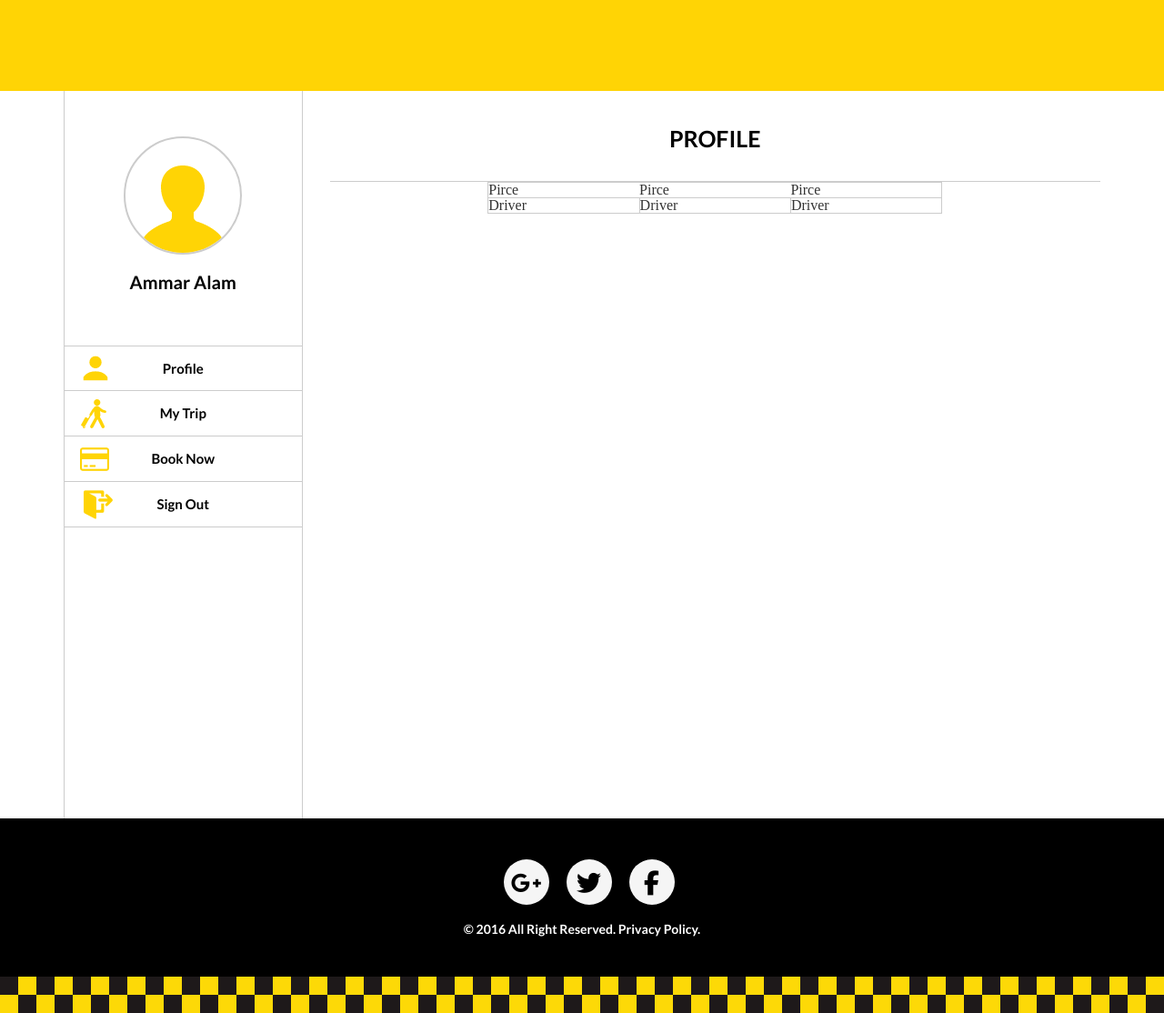
After one commit to shazaib/Project2016, a PHP site: page /account.php in a window 1280 px wide. The commit adds this page. Shown: the whole page at 91% size. Run offline with PHP 8.4, Linux system fonts and the light colour scheme; some libraries are stand-ins or nearby versions.

Commit message:
files updated

```diff
--- /dev/null
+++ b/account-side-bar.php
@@ -0,0 +1,16 @@
+
+	<div class="side-bar">
+		<div class="profile-img">
+			<img src="images/profile-img.png" style="margin-top:30px;">
+		</div>
+		<h1 class="profile-img-name">Ammar Alam</h1>
+
+		<button class="side-bar-btn btn-img-user">Profile</button>
+
+		<button class="side-bar-btn btn-img-trip" style="border-bottom:1px solid #ccc; border-top:none;">My Trip</button>
+
+		<button class="side-bar-btn btn-img-payment" style="border-bottom:1px solid #ccc; border-top:none;">Book Now</button>
+
+		<button class="side-bar-btn btn-img-signout" style="border-bottom:1px solid #ccc; border-top:none;">Sign Out</button>
+
+	</div>
--- /dev/null
+++ b/account.php
@@ -0,0 +1,198 @@
+<!DOCTYPE html>
+<html>
+<head>
+	<title>User Account</title>
+
+
+<!-- jQuery library -->
+<script src="https://ajax.googleapis.com/ajax/libs/jquery/1.12.2/jquery.min.js"></script>
+
+<!-- Latest compiled and minified Bootstrap CSS -->
+<link rel="stylesheet" href="http://maxcdn.bootstrapcdn.com/bootstrap/3.3.6/css/bootstrap.min.css">
+
+
+<!-- Latest compiled Bootstrap JavaScript -->
+<script src="http://maxcdn.bootstrapcdn.com/bootstrap/3.3.6/js/bootstrap.min.js"></script>
+
+<!-- Google font API -->
+<link href='https://fonts.googleapis.com/css?family=Lato:900italic' rel='stylesheet' type='text/css'>
+<link href='https://fonts.googleapis.com/css?family=Source+Sans+Pro:200' rel='stylesheet' type='text/css'>
+<link href='https://fonts.googleapis.com/css?family=Lato:700' rel='stylesheet' type='text/css'>
+
+<!-- Reset CSS -->
+<link rel="stylesheet" href="https://cdnjs.cloudflare.com/ajax/libs/meyer-reset/2.0/reset.min.css">
+
+<!-- Style sheet -->
+<link rel="stylesheet" type="text/css" href="style.css">
+
+<!-- Font Awesome -->
+<script src="https://use.fontawesome.com/4ab730f0d1.js"></script>
+
+<style type="text/css">
+
+header{
+	width: 100%;
+	height: 100px;
+	background-color: #ffd405;
+	/*margin-bottom: 50px;*/
+}
+
+#main-container{
+	width: 100%;
+	/*height: 800px;*/
+	/*background-color: green;*/
+}
+
+.side-bar{
+	/*width: 100%;*/
+	height: 800px;
+	border-right: 1px solid #ccc;
+	border-left: 1px solid #ccc;
+	/*background-color: #ccc;*/
+	text-align: -webkit-center;
+	text-align: -webkit-center;
+	text-align: -moz-center;
+	text-align: -ms-center;
+	padding-top: 50px;
+}
+
+
+.profile-img{
+	width: 130px;
+	height: 130px;
+	/*background-color: #000;*/
+	border-radius: 100px;
+	border: 2px solid #ccc;
+	/*margin-top: 40px;*/
+	overflow: hidden;
+}
+
+.profile-img-name{
+	font-family: 'Lato', sans-serif;
+	font-size: 20px;
+	color: #000;
+	margin-top: 20px;
+	margin-bottom: 60px;
+}
+
+.side-bar-btn{
+	width: 100%;
+	height: 50px;
+	background: none;
+	outline: none;
+	border-top: 1px solid #ccc;
+	border-bottom: 1px solid #ccc;
+	border-left: none;
+	border-right: none;
+	font-family: 'Lato', sans-serif;
+	font-size: 15px;
+	font-weight: 600;
+	color: #000;
+	display: inline-block;
+}
+
+.side-bar-btn:hover{
+	color: #ffd405;
+	background-color: #000;
+}
+
+.btn-img-user{
+	background: url(images/user.png) no-repeat;
+	background-position: left;
+}
+
+.btn-img-trip{
+	background: url(images/trip.png) no-repeat;
+	background-position: left;
+}
+
+.btn-img-payment{
+	background: url(images/payment.png) no-repeat;
+	background-position: left;
+}
+
+.btn-img-signout{
+	background: url(images/signout.png) no-repeat;
+	background-position: left;
+}
+
+.artical{
+	/*width: 100%;*/
+	height: 800px;
+	/*background-color: #ccc;*/
+	text-align: -webkit-center;
+}
+
+.artical-header{
+	width: 100%;
+	height: 100px;
+	background-color: #fff;
+	border-bottom: 1px solid #ccc;
+}
+
+.artical-header-h1{
+	font-family: 'Lato', sans-serif;
+	font-size: 25px;
+	color: #000;
+	padding-top: 40px;
+    text-transform: uppercase;
+}
+
+table,tr,td{
+	border: 1px solid #ccc;
+	width: 500px;
+}
+
+</style>
+
+</head>
+
+<body>
+
+	<header>
+
+	</header>
+
+	<div id="main-container">
+		<div class="container">
+			<div class="row">
+				<div class="col-lg-3 col-md-3 col-sm-3">
+					<?php include'account-side-bar.php'; ?>
+				</div>
+
+				<div class="col-lg-9 col-md-9 col-sm-9">
+					<div class="artical">
+						<div class="artical-header">
+							<h1 class="artical-header-h1">Profile</h1>
+						</div>
+
+							<table >
+
+								<th>Pirce</th>
+								<th>Pirce</th>
+								<th>Pirce</th>
+
+								<tr>
+								<td>Driver</td>
+								<td>Driver</td>
+								<td>Driver</td>
+								</tr>
+
+							</table>
+
+
+					</div>
+				</div>
+
+			</div>
+		</div>
+	</div>
+
+	<?php include'footer.php'; ?>
+
+
+
+
+
+</body>
+</html>
--- a/index.php
+++ b/index.php
@@ -116,17 +116,17 @@
 							<div class="col-md-4 col-sm-4">
 								<img class="img-responsive" src="images/standard_class.png">
 								<h1 style="font-size:25px;" class="price-h1">Standard Class</h1>
-								<h1 style="font-size:35px; font-weight:600; color:#ffd405; padding:0;" class="price-h1">Rs 150<span style="font-size:20px; color:#000;">/KM</span></h1>
+								<h1 style="font-size:35px; font-weight:600; color:#ffd405; padding:0;" class="price-h1">Rs 25<span style="font-size:20px; color:#000;">/KM</span></h1>
 							</div>
 							<div class="col-md-4 col-sm-4">
 								<img class="img-responsive" src="images/business_class.png">
 								<h1 style="font-size:25px;" class="price-h1">Business Class</h1>
-								<h1 style="font-size:35px; font-weight:600; color:#ffd405; padding:0;" class="price-h1">Rs 300<span style="font-size:20px; color:#000;">/KM</span></h1>
+								<h1 style="font-size:35px; font-weight:600; color:#ffd405; padding:0;" class="price-h1">Rs 50<span style="font-size:20px; color:#000;">/KM</span></h1>
 							</div>
 							<div class="col-md-4 col-sm-4">
 								<img class="img-responsive" src="images/minivan_class.png">
 								<h1 style="font-size:25px;" class="price-h1">Minivan Class</h1>
-								<h1 style="font-size:35px; font-weight:600; color:#ffd405; padding:0;" class="price-h1">Rs 1000<span style="font-size:20px; color:#000;">/KM</span></h1>
+								<h1 style="font-size:35px; font-weight:600; color:#ffd405; padding:0;" class="price-h1">Rs 100<span style="font-size:20px; color:#000;">/KM</span></h1>
 							</div>
 						</div>
 					</div>
```
Also changed, not shown: signup.php (+0 -14 lines), images/payment.png (added), images/profile-img.png (added), images/signout.png (added), images/trip.png (added), images/user.png (added).
